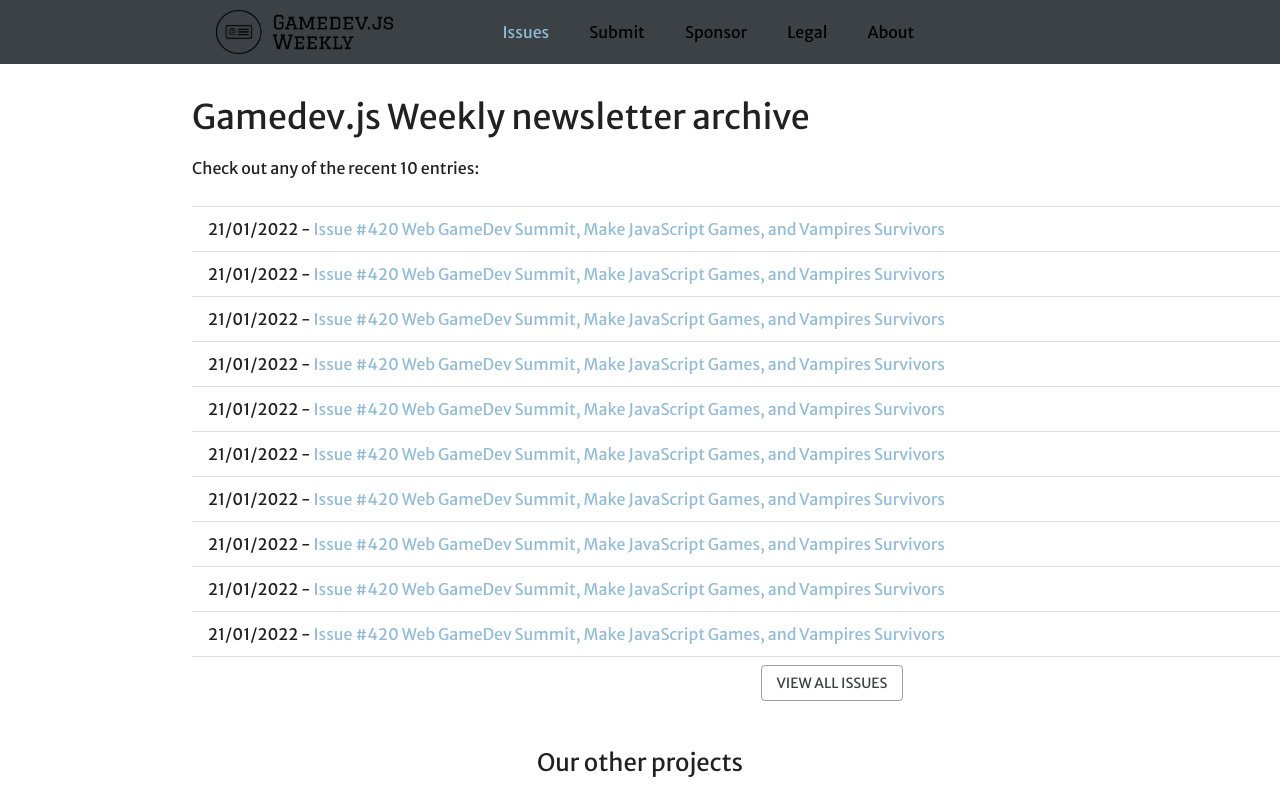
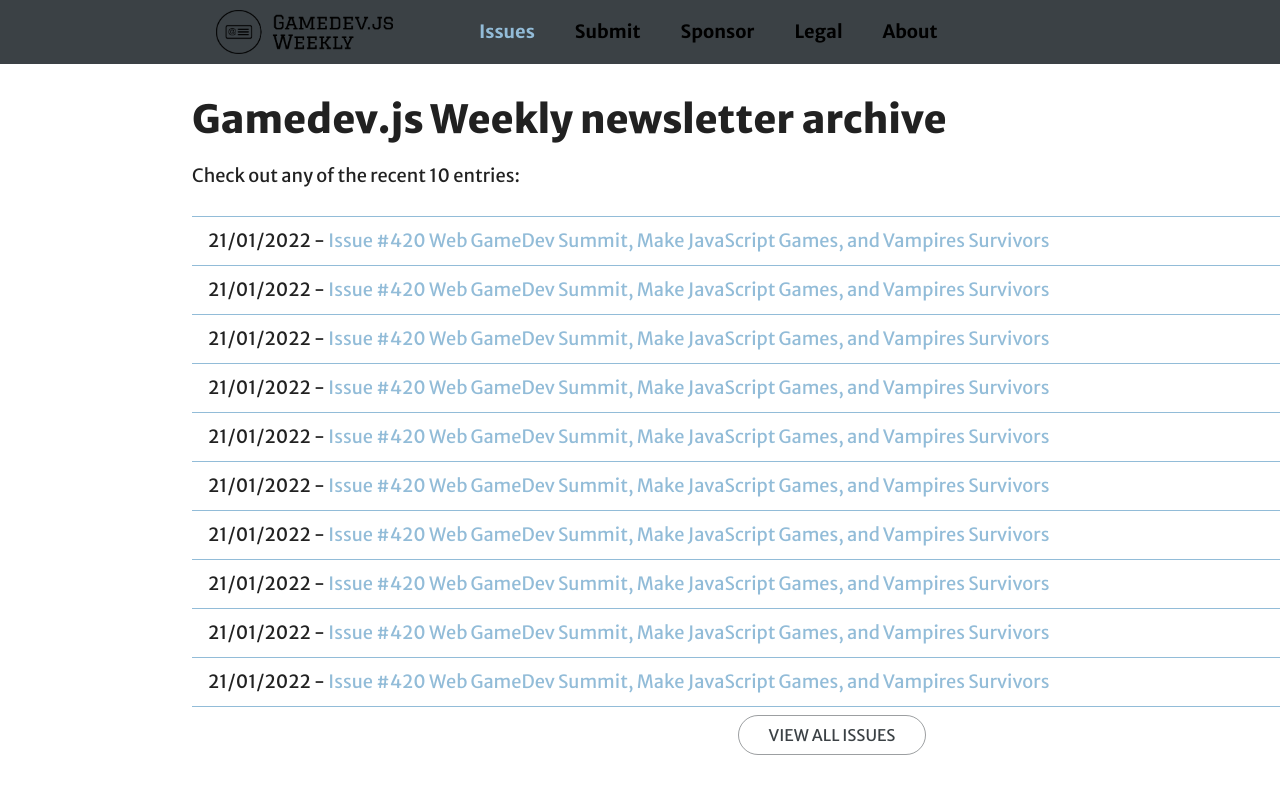
Before and after one commit to GamedevJS/Gamedev.js-Weekly, a Next.js app: page /issues in a window 1280 px wide. Shown: the top 794 px of the page. Built offline with nearby package versions, Linux system fonts and the light colour scheme.

Commit message:
new default styles in theme

```diff
--- a/src/components/form/form.tsx
+++ b/src/components/form/form.tsx
@@ -17,11 +17,8 @@
     },
     subBtn: {
         marginLeft: 20,
-        borderRadius: 25,
-        // height: 36,
         backgroundColor: "yellow",
         textTransform: "capitalize",
-        padding: "0 30px",
         borderColor: "orange",
         // [theme.breakpoints.down("sm")]: {
         //     margin: "20px 0",
--- a/src/components/sections/issuesList.tsx
+++ b/src/components/sections/issuesList.tsx
@@ -9,9 +9,6 @@
         backgroundColor: theme.palette.secondary.light,
         padding: "30px 0 70px 0",
     },
-    divider: {
-        borderColor: theme.palette.secondary.light,
-    },
     listItem: {
         padding: "12px 0",
     },
@@ -21,10 +18,10 @@
     },
     issueBtn: {
         marginTop: 25,
-        borderRadius: 25,
+        // borderRadius: 25,
         color: "#fff",
         backgroundColor: theme.palette.secondary.light,
-        padding: "5px 30px",
+        // padding: "5px 30px",
         borderColor: theme.palette.secondary.main,
         alignSelf: "center",
         [theme.breakpoints.down("sm")]: {
@@ -98,7 +95,7 @@
                 {"Check out any of the recent 10 entries:"}
             </Typography>
             <List>
-                <Divider classes={{ root: classes.divider }} />
+                <Divider />
                 {emails.map(({ href, title, date }, id) => (
                     <Fragment key={id}>
                         <ListItem className={classes.listItem}>
@@ -111,7 +108,7 @@
                                 }
                             </Typography>
                         </ListItem>
-                        <Divider classes={{ root: classes.divider }} />
+                        <Divider />
                     </Fragment>
                 ))}
             </List>
--- a/src/layouts/navbar.tsx
+++ b/src/layouts/navbar.tsx
@@ -33,6 +33,7 @@
         marginRight: theme.spacing(5),
         color: "#000",
         cursor: "pointer",
+        fontWeight: 700,
     },
     menuItemsWrapper: {
         textAlign: "center",
@@ -50,27 +51,12 @@
     },
     drawerPaper: {
         top: "10vh",
-        // backgroundColor: "#000",
         minHeight: "90vh",
-        // justifyContent: "space-around",
         alignItems: "start",
-        // opacity: 0,
-        // width: "100vw",
-        // width: "50vw",
-        // [theme.breakpoints.down("sm")]: {
-        //     width: "100vw",
         border: "none",
-        // [theme.breakpoints.down("md")]: {
-        //     height: "calc(90vh - 40px)",
-        // },
-        // },
     },
     modal: {
         backgroundColor: "none",
-        // zIndex: 200,
-    },
-    divider: {
-        borderColor: theme.palette.secondary.light,
     },
     mobileWrapperItems: {
         display: "flex",
@@ -158,9 +144,8 @@
                                     paper: classes.drawerPaper,
                                     root: classes.modal,
                                 }}>
-                                <Divider classes={{ root: classes.divider }} />
                                 <List className={classes.mobileWrapperItems}>
-                                    <Divider classes={{ root: classes.divider }} />
+                                    <Divider />
                                     {menuItems.map(({ path, name }, id) => (
                                         <Fragment key={id}>
                                             <ListItem style={{ padding: "25px" }}>
@@ -176,7 +161,7 @@
                                                     </span>
                                                 </Link>
                                             </ListItem>
-                                            <Divider classes={{ root: classes.divider }} />
+                                            <Divider />
                                         </Fragment>
                                     ))}
                                 </List>
--- a/src/theme.tsx
+++ b/src/theme.tsx
@@ -12,7 +12,19 @@
     },
     typography: {
         fontFamily: "Merriweather Sans, sans-serif",
+        htmlFontSize: 16,
+        fontSize: 16,
+        h4: {
+            fontWeight: 800,
+        },
+        h5: {
+            fontWeight: 800,
+        },
+        h6: {
+            fontWeight: 800,
+        },
     },
+
     components: {
         MuiCssBaseline: {
             styleOverrides: {
@@ -20,6 +32,21 @@
                     // fontSize: 10,
                     padding: 0,
                     margin: 0,
+                },
+            },
+        },
+        MuiButton: {
+            styleOverrides: {
+                root: {
+                    borderRadius: 25,
+                    padding: "5px 30px",
+                },
+            },
+        },
+        MuiDivider: {
+            styleOverrides: {
+                root: {
+                    borderColor: "#92bcd8",
                 },
             },
         },
```
Also changed, not shown: src/layouts/paragraphWrapper.tsx (+4 -4 lines).
